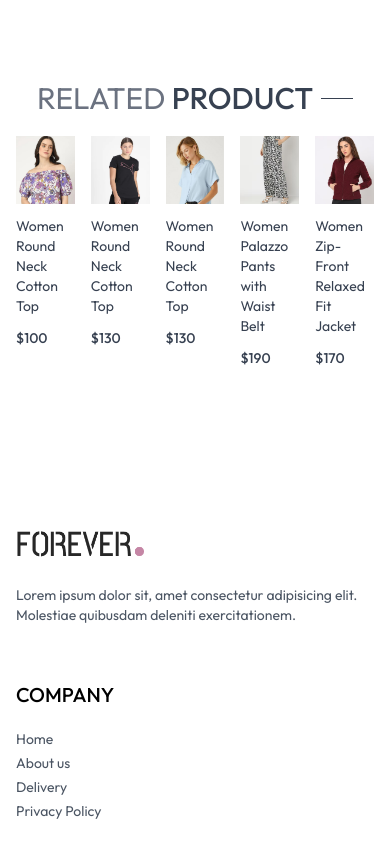
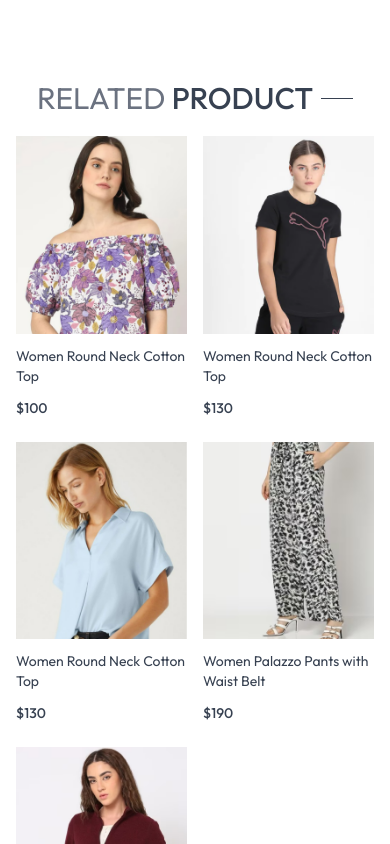
Before and after one commit to suleman37/Forever, a React (Create React App) app: page /product/aaaaa in a window 390 px wide. Shown: the part 1760-2604 px from the top of the page. Built offline with nearby package versions, Linux system fonts and the light colour scheme.

Commit message:
Related Products Resposiveness

```diff
--- a/src/components/RelatedProduct.jsx
+++ b/src/components/RelatedProduct.jsx
@@ -22,7 +22,7 @@
         <div className="text-center text-3xl py-2">
             <Title text1={"RELATED"} text2={"PRODUCT"}/>
         </div>
-        <div className="flex overflow-x-auto gap-4">
+        <div className="grid grid-cols-2 sm:grid-cols-3 md:grid-cols-4 lg:grid-cols-5 gap-4 gap-y-6">
             {related.map((item , index) => (
                 <ProductItem key={index} id={item.id} name={item.name} price={item.price} image={item.image}/>
             ))}
```
